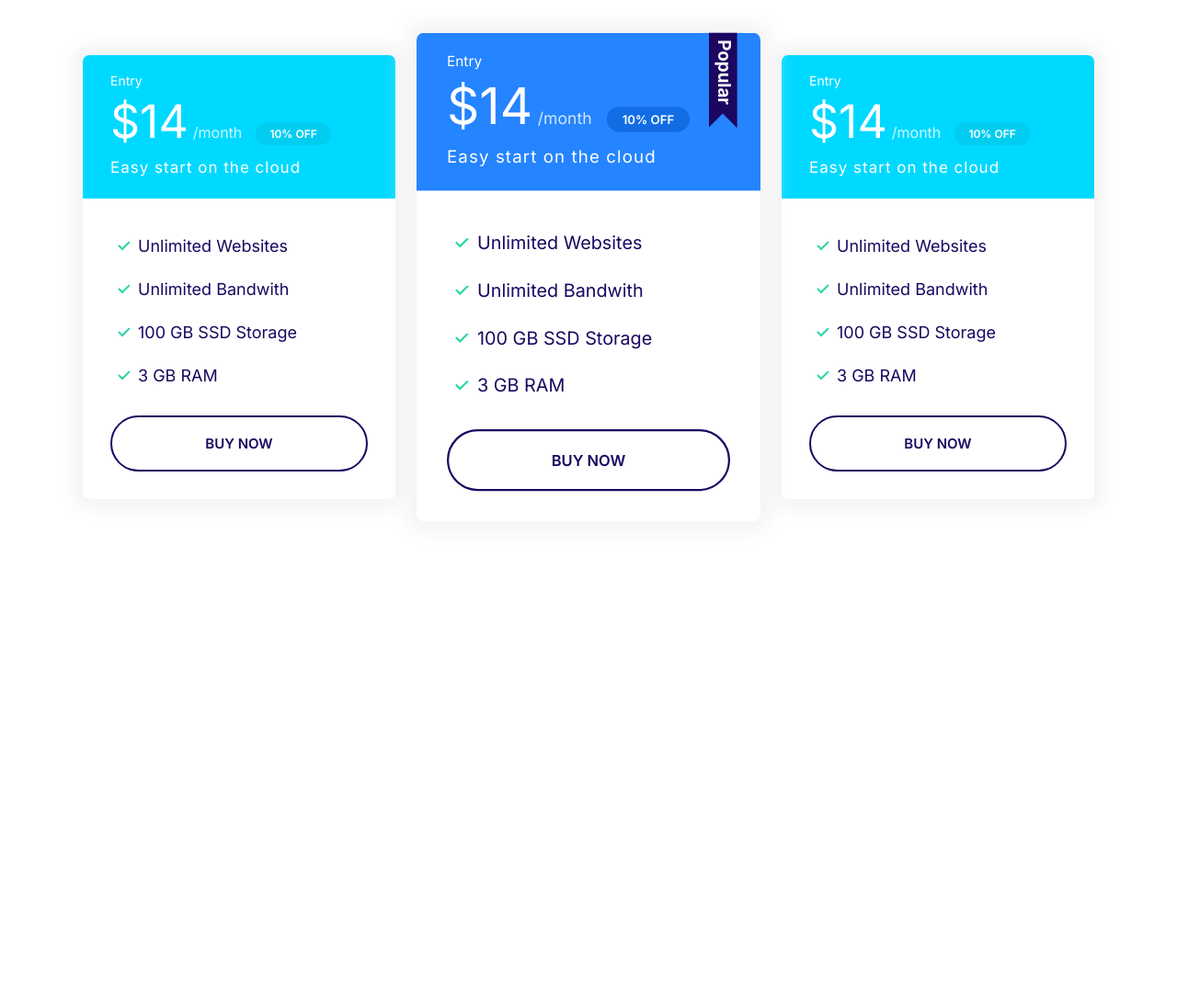
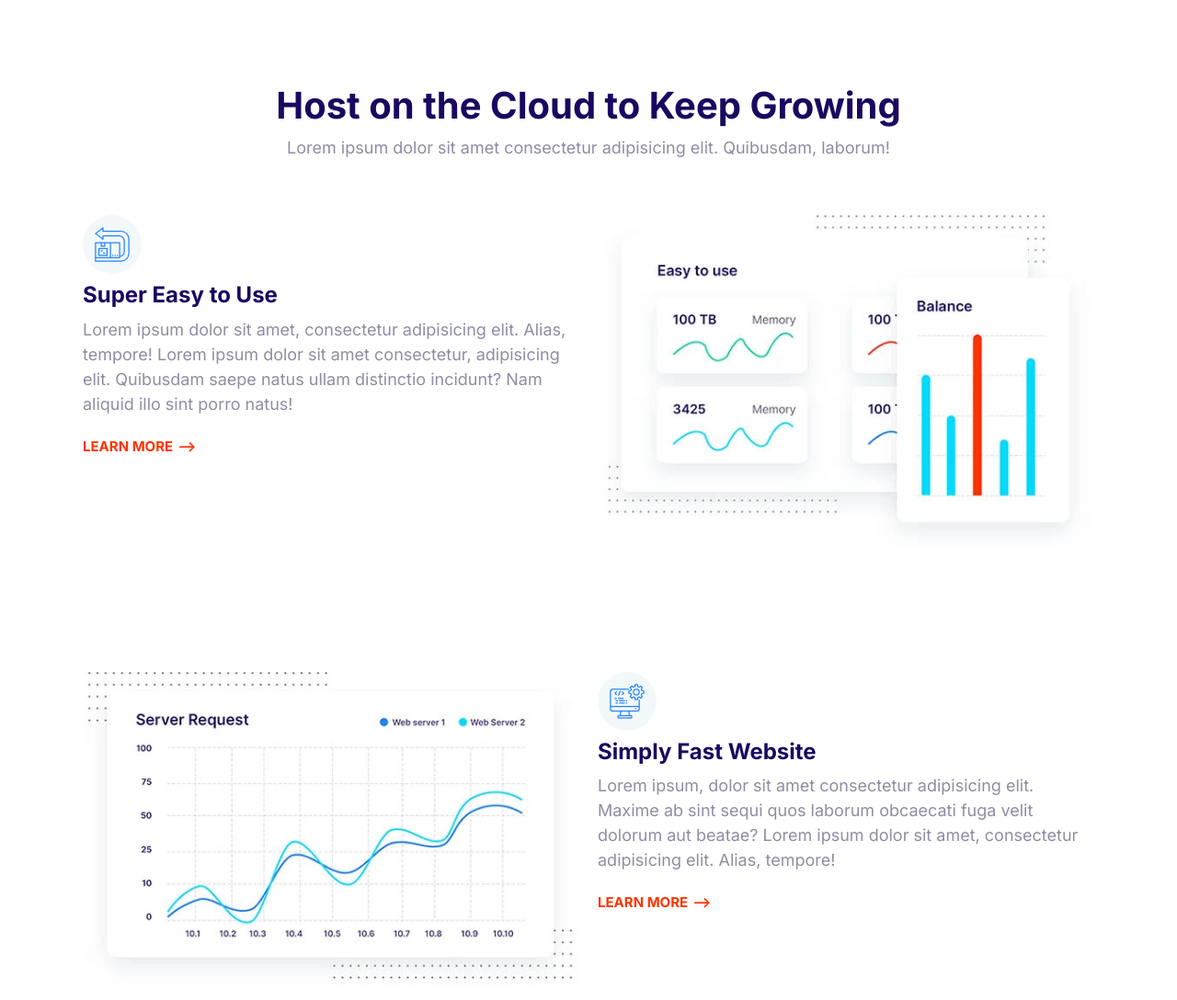
Before and after one commit to HazinAmana/TutExo, a plain HTML site: page index.html in a window 1280 px wide. Shown: the top 1088 px of the page at 92% size. Before the commit the page ends 800 px from the top, so only its background shows below. Drawn offline with Linux system fonts and the light colour scheme.

Commit message:
Added Features Block Component

```diff
--- a/css/styles.css
+++ b/css/styles.css
@@ -760,3 +760,29 @@ a {
   max-width: 500px;
   margin: 0 auto;
 }
+
+/* Features */
+
+.feature {
+  gap: 4rem 2rem;
+  margin: 12rem 0;
+}
+
+.feature:first-of-type{
+  margin-top: 6rem;
+}
+
+.feature__heading {
+  margin: 1rem 0;
+}
+
+.feature__image {
+  width: 100%;
+}
+
+
+@media screen and (min-width: 768px) {
+  .feature:nth-of-type(even) .feature__content{
+    order:2;
+  }
+}
--- a/index.html
+++ b/index.html
@@ -15,79 +15,99 @@
 
     <body>
 
-        <section class="block container block-plans">
+        <section class="block container">
 
-            <div class="grid grid--1x3">
+            <header class="block__header">
+                <h2>Host on the Cloud to Keep Growing</h2>
+                <p>Lorem ipsum dolor sit amet consectetur adipisicing elit. Quibusdam, laborum!</p>
+            </header>
+
+            <article class="grid grid--1x2 feature">
+                <div class="feature__content">
+                    <span class="icon-container">
+                        <svg class="icon icon--primary">
+                            <use xlink:href="images/sprite.svg#easy"></use>
+                        </svg>
+                    </span>
+                    <h3 class="feature__heading">Super Easy to Use</h3>
+                    <p>Lorem ipsum dolor sit amet, consectetur adipisicing elit. Alias, tempore! Lorem ipsum dolor sit
+                        amet consectetur, adipisicing elit. Quibusdam saepe natus ullam distinctio incidunt? Nam aliquid
+                        illo sint porro natus!</p>
+                    <a href="#" class="link-arrow">Learn More</a>
+                </div>
+                <picture>
+                    <source type="image/webp" srcset="images/easy.webp 1x, images/easy@2.webp 2x">
+                    <source type="image/jpg" srcset="images/easy.jpg 1x, images/easy@2.jpg 2x">
+                    <img class="feature__image" src="images/easy@2x.jpg" alt="">
+                </picture>
+            </article>
 
 
-                <div class="plan">
-                    <div class="card card--secondary">
-                        <header class="card__header">
-                            <h3 class="plan__name">Entry</h3>
-                            <span class="plan__price">$14</span>
-                            <span class="plan__billing-cycle">/month</span>
-                            <span class="badge badge--secondary badge--small">10% OFF</span>
-                            <span class="plan__description">Easy start on the cloud</span>
-                        </header>
-                        <div class="card__body">
-                            <ul class="list list--tick">
-                                <li class="list__item">Unlimited Websites</li>
-                                <li class="list__item">Unlimited Bandwith</li>
-                                <li class="list__item">100 GB SSD Storage</li>
-                                <li class="list__item">3 GB RAM</li>
-                            </ul>
-                            <button class="btn btn--outline btn--block">Buy Now</button>
-                        </div>
-                    </div>
+            <article class="grid grid--1x2 feature">
+                <div class="feature__content">
+                    <span class="icon-container">
+                        <svg class="icon icon--primary">
+                            <use xlink:href="images/sprite.svg#computer"></use>
+                        </svg>
+                    </span>
+                    <h3 class="feature__heading">Simply Fast Website</h3>
+                    <p>Lorem ipsum, dolor sit amet consectetur adipisicing elit. Maxime ab sint sequi quos laborum
+                        obcaecati fuga velit dolorum aut beatae? Lorem ipsum dolor sit amet, consectetur adipisicing
+                        elit. Alias, tempore!</p>
+                    <a href="#" class="link-arrow">Learn More</a>
                 </div>
+                <picture>
+                    <source type="image/webp" srcset="images/fast.webp 1x, images/fast@2.webp 2x">
+                    <source type="image/jpg" srcset="images/fast.jpg 1x, images/fast@2.jpg 2x">
+                    <img class="feature__image" src="images/fast@2x.jpg" alt="">
+                </picture>
+            </article>
 
 
-                <div class="plan plan--popular">
-                    <div class="card card--primary">
-                        <header class="card__header">
-                            <h3 class="plan__name">Entry</h3>
-                            <span class="plan__price">$14</span>
-                            <span class="plan__billing-cycle">/month</span>
-                            <span class="badge badge--primary badge--small">10% OFF</span>
-                            <span class="plan__description">Easy start on the cloud</span>
-                        </header>
-                        <div class="card__body">
-                            <ul class="list list--tick">
-                                <li class="list__item">Unlimited Websites</li>
-                                <li class="list__item">Unlimited Bandwith</li>
-                                <li class="list__item">100 GB SSD Storage</li>
-                                <li class="list__item">3 GB RAM</li>
-                            </ul><button class="btn btn--outline btn--block">Buy Now</button>
-                        </div>
-                    </div>
+            <article class="grid grid--1x2 feature">
+                <div class="feature__content">
+                    <span class="icon-container">
+                        <svg class="icon icon--primary">
+                            <use xlink:href="images/sprite.svg#wordpress"></use>
+                        </svg>
+                    </span>
+                    <h3 class="feature__heading">Wordpress Made Easy</h3>
+                    <p>Lorem ipsum, dolor sit amet consectetur adipisicing elit. Itaque et dolores commodi cum.
+                        Doloribus, perferendis? Lorem ipsum dolor sit amet, consectetur adipisicing elit. Alias,
+                        tempore!</p>
+                    <a href="#" class="link-arrow">Learn More</a>
                 </div>
+                <picture>
+                    <source type="image/webp" srcset="images/wordpress.webp 1x, images/wordpress@2.webp 2x">
+                    <source type="image/jpg" srcset="images/wordpress.jpg 1x, images/wordpress@2.jpg 2x">
+                    <img class="feature__image" src="images/wordpress@2x.jpg" alt="">
+                </picture>
+            </article>
 
 
-                <div class="plan">
-                    <div class="card card--secondary">
-                        <header class="card__header">
-                            <h3 class="plan__name">Entry</h3>
-                            <span class="plan__price">$14</span>
-                            <span class="plan__billing-cycle">/month</span>
-                            <span class="badge badge--secondary badge--small">10% OFF</span>
-                            <span class="plan__description">Easy start on the cloud</span>
-                        </header>
-                        <div class="card__body">
-                            <ul class="list list--tick">
-                                <li class="list__item">Unlimited Websites</li>
-                                <li class="list__item">Unlimited Bandwith</li>
-                                <li class="list__item">100 GB SSD Storage</li>
-                                <li class="list__item">3 GB RAM</li>
-                            </ul>
-                            <button class="btn btn--outline btn--block">Buy Now</button>
-                        </div>
-                    </div>
+            <article class="grid grid--1x2 feature">
+                <div class="feature__content">
+                    <span class="icon-container">
+                        <svg class="icon icon--primary">
+                            <use xlink:href="images/sprite.svg#clock"></use>
+                        </svg>
+                    </span>
+                    <h3 class="feature__heading">24/7 Expert Support</h3>
+                    <p>Lorem ipsum, dolor sit amet consectetur adipisicing elit. Itaque et dolores commodi cum.
+                        Doloribus,
+                        perferendis? Lorem ipsum dolor sit amet, consectetur adipisicing elit. Alias, tempore!</p>
+                    <a href="#" class="link-arrow">Learn More</a>
                 </div>
+                <picture>
+                    <source type="image/webp" srcset="images/support.webp 1x, images/support@2.webp 2x">
+                    <source type="image/jpg" srcset="images/support.jpg 1x, images/support@2.jpg 2x">
+                    <img class="feature__image" src="images/support@2x.jpg" alt="">
+                </picture>
+            </article>
 
 
-            </div>
+        </section>
 
-        </section>
 
 
         <script src="js/main.js"></script>
```
Also changed, not shown: components/featuresBlock.html (added, +92 -0 lines), images/easy.jpg (added), images/easy@2x.jpg (added), images/fast.jpg (added), images/fast@2x.jpg (added), images/support.jpg (added), images/support@2x.jpg (added), images/wordpress.jpg (added), images/wordpress@2x.jpg (added).
